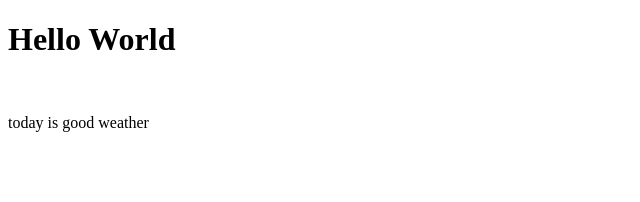
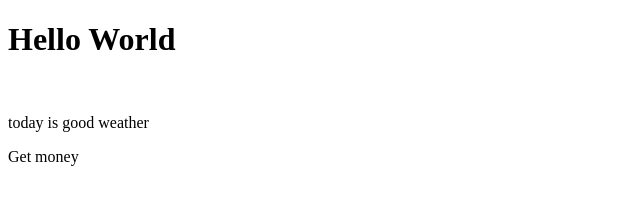
Before and after one commit to Akrom-555/work-in-git-and-github, a plain HTML site: page index.html in a window 1280 px wide. Shown: the full height of the page, 0-640 px from the left. Drawn offline with Linux system fonts and the light colour scheme.

Commit message:
Last commit

```diff
--- a/index.html
+++ b/index.html
@@ -9,5 +9,6 @@
     <h1>Hello World</h1>
     <br />
     <p>today is good weather</p>
+    <p>Get money</p>
   </body>
 </html>
```
